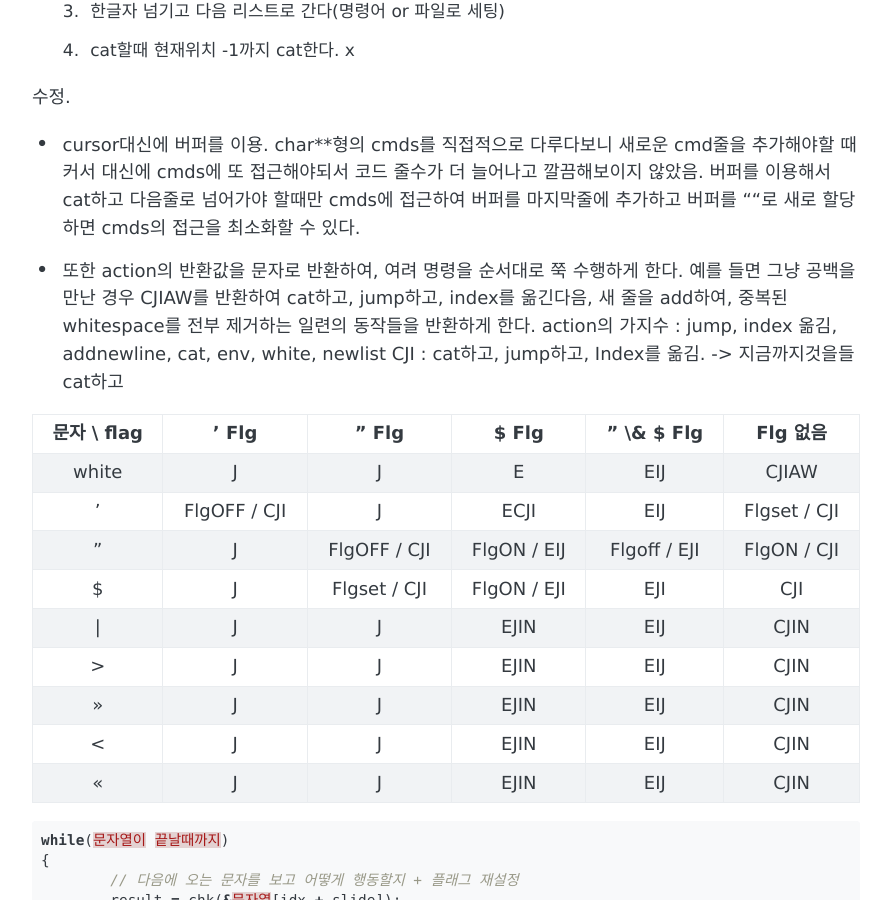
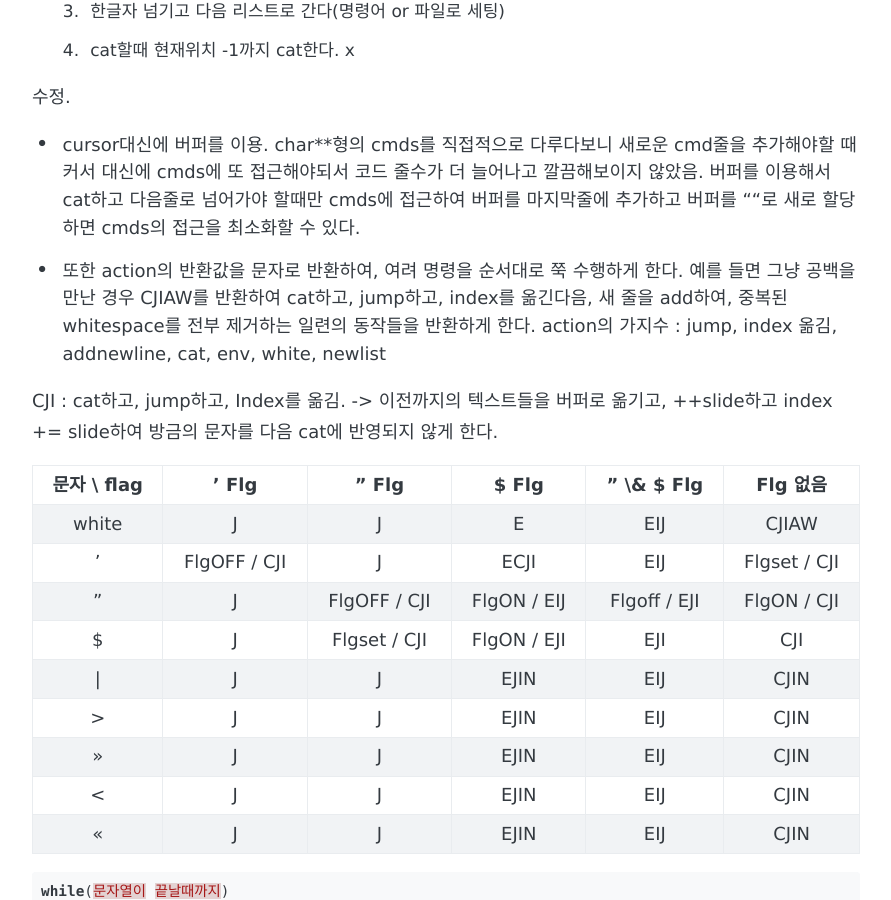
Before and after one commit to gyujun9403/gyujun9403.github.io, a Jekyll site: the page built from _posts/2021-12-30-minishell-parsing1.md, in a window 1280 px wide and 900 px high, scrolled down 1981 px. Shown: the whole window, without its empty margins (194-1085 px from the left). Built offline with Jekyll 4.4.1, drawn with Linux system fonts in a browser that asks for light colours; some web fonts are replaced; comment, search, counter and statistics services are not loaded.

Commit message:
renewal 파싱 규칙 업로드 추가

```diff
--- a/_posts/2021-12-30-minishell-parsing1.md
+++ b/_posts/2021-12-30-minishell-parsing1.md
@@ -56,8 +56,10 @@ $는 cat할때 해당 환경변수가 가지고 있는 값으로 변환되어 cm
 - 또한 action의 반환값을 문자로 반환하여, 여려 명령을 순서대로 쭉 수행하게 한다.
 예를 들면 그냥 공백을 만난 경우 CJIAW를 반환하여 cat하고, jump하고, index를 옮긴다음, 새 줄을 add하여, 중복된 whitespace를 전부 제거하는 일련의 동작들을 반환하게 한다.
 action의 가지수 : jump, index 옮김, addnewline, cat, env, white, newlist
+
 CJI : cat하고, jump하고, Index를 옮김.
--> 지금까지것을들 cat하고
+-> 이전까지의 텍스트들을 버퍼로 옮기고, ++slide하고 index += slide하여 방금의 문자를 다음 cat에 반영되지 않게 한다.
+
 
 | 문자 \ flag | ' Flg | " Flg | $ Flg | " \& $ Flg | Flg 없음 |
 | :----: | :----: | :----:| :----: | :----: |:----: |
```
